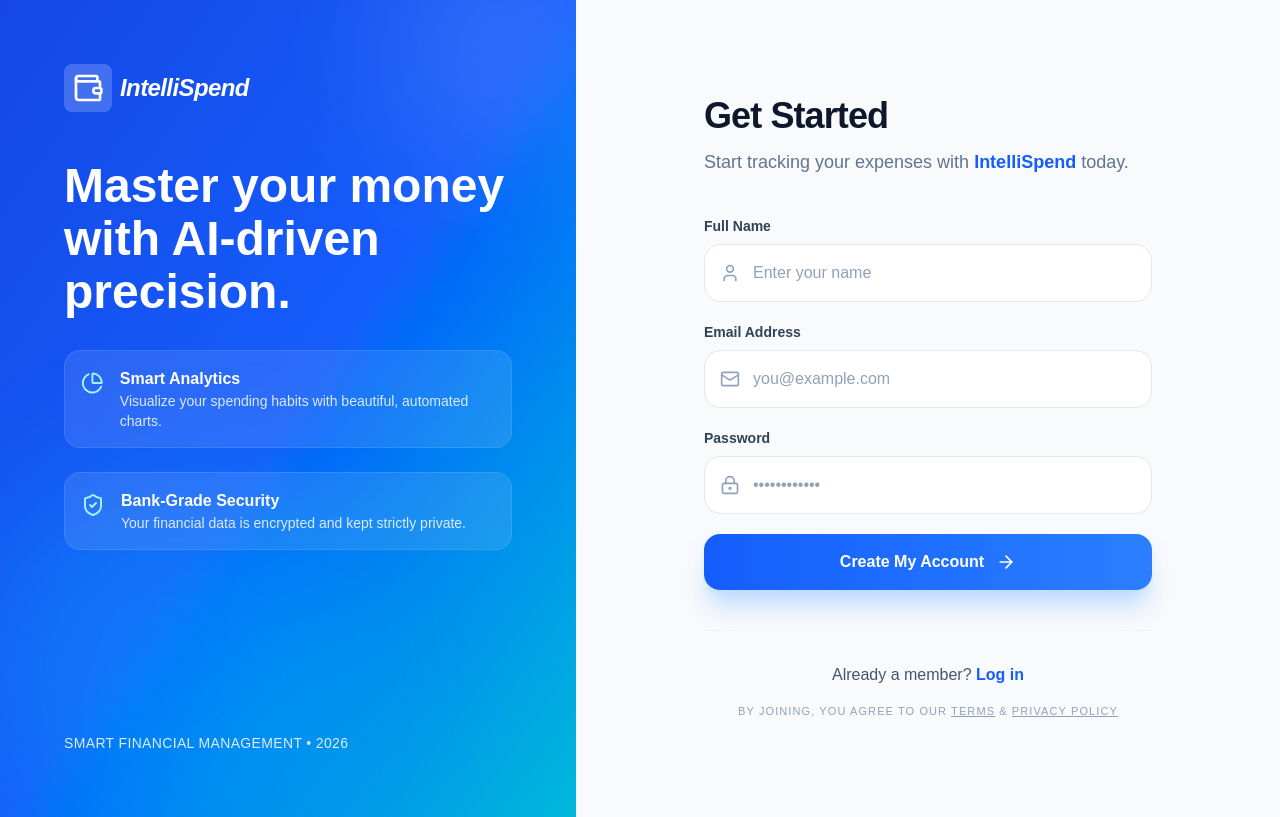
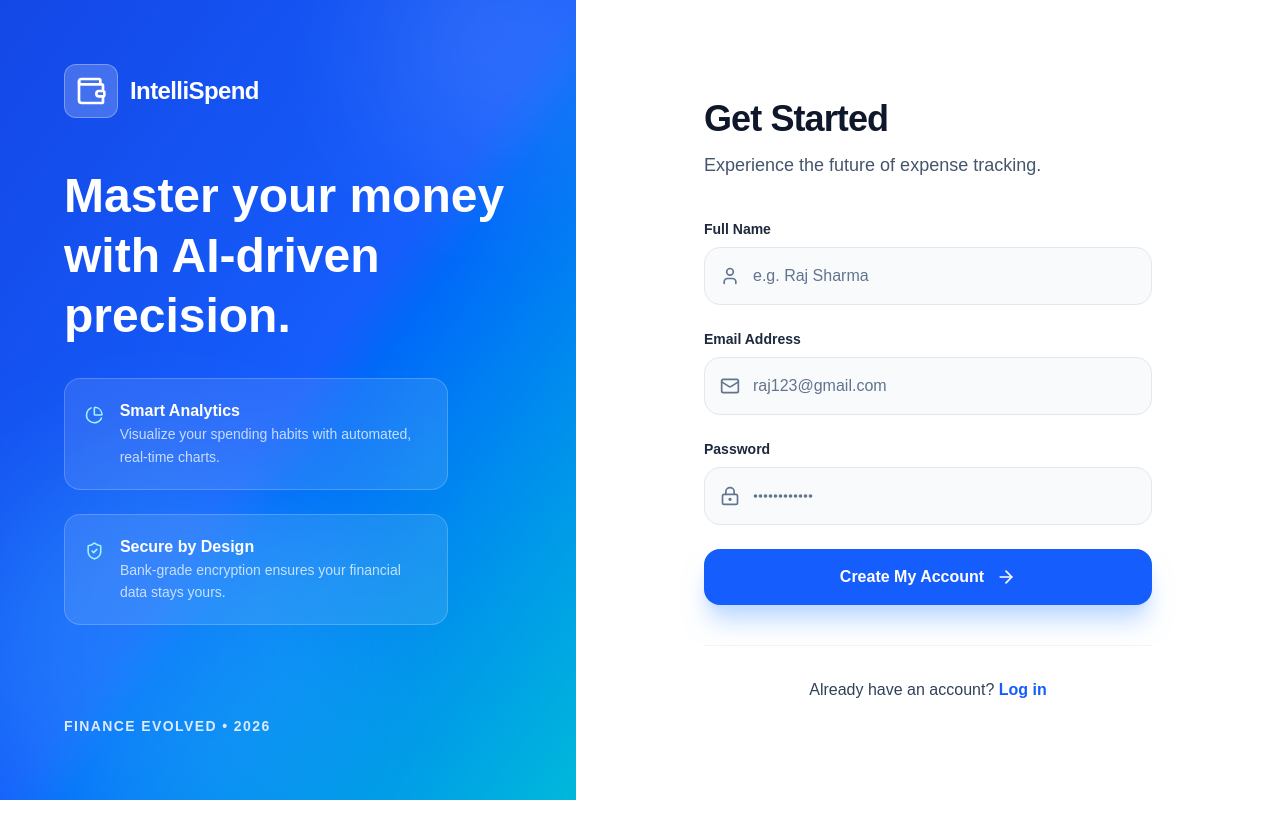
Before and after one commit to akshatXD-hash/IntelliSpend, a Next.js app: page /signup in a window 1280 px wide. Built offline with nearby package versions, Linux system fonts and the light colour scheme.

Commit message:
Added jwt callback

```diff
--- a/app/api/auth/[...nextauth]/route.ts
+++ b/app/api/auth/[...nextauth]/route.ts
@@ -1,5 +1,8 @@
 import NextAuth from "next-auth";
 import CredentialsProvider from "next-auth/providers/credentials";
+import GitHubProvider from "next-auth/providers/github";
+
+
 
 const handler = NextAuth({
     providers:[
@@ -14,8 +17,35 @@ const handler = NextAuth({
                   id:"1"
                 }
             }
-        })
-    ]
+        }),
+
+    GitHubProvider({
+      clientId: process.env.GITHUB_CLIENT_ID || "",
+      clientSecret: process.env.GITHUB_CLIENT_SECRET || "",
+    }),
+
+
+    ],
+
+    callbacks: {
+    async jwt({ token, user }:any) {
+      if (user) {
+        token.id = user.id; // ✅ store id in token
+      }
+      return token;
+    },
+
+    async session({ session, token }:any) {
+      if (session.user) {
+        session.user.id = token.id as string; // ✅ expose id to session
+      }
+      return session;
+    },
+  },
+
+    secret:process.env.NEXTAUTH_SECRET
+
+
 })
 
 export const GET = handler;
--- /dev/null
+++ b/app/api/auth/signup/route.ts
@@ -0,0 +1,11 @@
+import { NextRequest, NextResponse } from "next/server";
+
+export function POST(req:NextRequest){
+  return NextResponse.json({
+    message:"Hi user",
+    success:true,
+  },{status:201})
+
+
+
+}
--- a/app/signup/page.tsx
+++ b/app/signup/page.tsx
@@ -1,95 +1,127 @@
-import React from 'react';
+"use client"
+import React, { useState } from 'react';
 import { LockKeyhole, Mail, User, ArrowRight, Wallet, PieChart, ShieldCheck } from 'lucide-react';
+import axios from 'axios';
+import { useRouter } from 'next/navigation';
+
 
 export default function Signup() {
+    const router = useRouter();
+    const [name,setName] = useState<string>("");
+    const [email,setEmail] = useState<string>("");
+    const [password,setPassword] = useState<string>("");
+
+
+    async function submit(e:React.FormEvent) {
+       e.preventDefault();
+       const response = await axios.post("/api/auth/signup",{name,email,password});
+       //@ts-ignore
+       if(response.data.success){
+         router.push("/");
+       }
+    }
+
+
   return (
-    <div className="flex min-h-screen bg-[#f8fafc]">
-      {/* Left Side: Branding & Features (Hidden on mobile) */}
+    <div className="flex min-h-screen bg-white">
+      {/* Left Side: Branding (Hidden on mobile) */}
       <div className="hidden lg:flex w-[45%] bg-gradient-to-br from-blue-700 via-blue-600 to-cyan-500 p-16 flex-col justify-between text-white relative overflow-hidden">
-        {/* Abstract Background Decoration */}
+        {/* Decorative background elements for that 'Transparent' depth */}
         <div className="absolute top-[-10%] right-[-10%] w-64 h-64 bg-white/10 rounded-full blur-3xl"></div>
-        <div className="absolute bottom-[-5%] left-[-5%] w-96 h-96 bg-cyan-400/20 rounded-full blur-3xl"></div>
+        <div className="absolute bottom-[-5%] left-[-5%] w-96 h-96 bg-cyan-300/20 rounded-full blur-3xl"></div>
 
         <div className="relative z-10">
-          <div className="flex items-center gap-2 mb-12">
-            <div className="p-2 bg-white/20 backdrop-blur-md rounded-lg">
+          <div className="flex items-center gap-3 mb-12">
+            <div className="p-2.5 bg-white/20 backdrop-blur-xl rounded-xl border border-white/30">
               <Wallet className="h-8 w-8 text-white" />
             </div>
-            <h1 className="text-2xl font-bold tracking-tight italic">IntelliSpend</h1>
+            <h1 className="text-2xl font-bold tracking-tight">IntelliSpend</h1>
           </div>
 
-          <h2 className="text-5xl font-bold leading-[1.1] mb-8">
+          <h2 className="text-5xl font-extrabold leading-tight mb-8">
             Master your money <br /> with AI-driven <br /> precision.
           </h2>
 
-          <div className="space-y-6">
-            <div className="flex items-start gap-4 p-4 rounded-2xl bg-white/10 backdrop-blur-sm border border-white/10">
+          <div className="space-y-6 max-w-sm">
+            <div className="flex items-start gap-4 p-5 rounded-2xl bg-white/10 backdrop-blur-md border border-white/20">
               <PieChart className="h-6 w-6 text-cyan-200 mt-1" />
               <div>
-                <p className="font-semibold text-white">Smart Analytics</p>
-                <p className="text-blue-100 text-sm">Visualize your spending habits with beautiful, automated charts.</p>
+                <p className="font-bold text-white">Smart Analytics</p>
+                <p className="text-blue-50/80 text-sm leading-relaxed">Visualize your spending habits with automated, real-time charts.</p>
               </div>
             </div>
-            <div className="flex items-start gap-4 p-4 rounded-2xl bg-white/10 backdrop-blur-sm border border-white/10">
+            <div className="flex items-start gap-4 p-5 rounded-2xl bg-white/10 backdrop-blur-md border border-white/20">
               <ShieldCheck className="h-6 w-6 text-cyan-200 mt-1" />
               <div>
-                <p className="font-semibold text-white">Bank-Grade Security</p>
-                <p className="text-blue-100 text-sm">Your financial data is encrypted and kept strictly private.</p>
+                <p className="font-bold text-white">Secure by Design</p>
+                <p className="text-blue-50/80 text-sm leading-relaxed">Bank-grade encryption ensures your financial data stays yours.</p>
               </div>
             </div>
           </div>
         </div>
 
-        <div className="relative z-10 text-sm text-blue-100 font-medium tracking-wide">
-          SMART FINANCIAL MANAGEMENT • 2026
+        <div className="relative z-10 text-sm text-blue-100 font-semibold tracking-widest uppercase">
+          Finance Evolved • 2026
         </div>
       </div>
 
       {/* Right Side: Signup Form */}
-      <div className="w-full lg:w-[55%] flex items-center justify-center p-6 sm:p-12 lg:p-24">
+      <div className="w-full lg:w-[55%] flex items-center justify-center p-8">
         <div className="w-full max-w-md">
-          <div className="mb-10">
-            <h2 className="text-4xl font-bold text-slate-900 tracking-tight">Get Started</h2>
-            <p className="mt-3 text-slate-500 text-lg">
-              Start tracking your expenses with <span className="text-blue-600 font-semibold">IntelliSpend</span> today.
+          <div className="mb-10 text-center lg:text-left">
+            <h2 className="text-4xl font-black text-slate-900 tracking-tight mb-3">Get Started</h2>
+            <p className="text-slate-600 text-lg">
+              Experience the future of expense tracking.
             </p>
           </div>
 
-          <form className="space-y-5">
+          <form className="space-y-6" onSubmit={submit}>
             <div>
-              <label className="block text-sm font-semibold text-slate-700 mb-2">Full Name</label>
+              <label className="block text-sm font-bold text-slate-800 mb-2">Full Name</label>
               <div className="group relative">
-                <User className="absolute left-4 top-1/2 -translate-y-1/2 h-5 w-5 text-slate-400 group-focus-within:text-blue-500 transition-colors" />
+                <User className="absolute left-4 top-1/2 -translate-y-1/2 h-5 w-5 text-slate-500 group-focus-within:text-blue-600 transition-colors" />
                 <input
+                  value={name}
+                  onChange={(e)=>{
+                    setName(e.target.value);
+                  }}
                   type="text"
                   required
-                  className="w-full pl-12 pr-4 py-4 bg-white border border-slate-200 rounded-2xl focus:ring-4 focus:ring-blue-500/10 focus:border-blue-500 outline-none transition-all placeholder:text-slate-400"
-                  placeholder="Enter your name"
+                  className="w-full pl-12 pr-4 py-4 bg-slate-50 border border-slate-200 rounded-2xl focus:ring-4 focus:ring-blue-500/10 focus:border-blue-600 focus:bg-white outline-none transition-all text-slate-900 placeholder:text-slate-500"
+                  placeholder="e.g. Raj Sharma"
                 />
               </div>
             </div>
 
             <div>
-              <label className="block text-sm font-semibold text-slate-700 mb-2">Email Address</label>
+              <label className="block text-sm font-bold text-slate-800 mb-2">Email Address</label>
               <div className="group relative">
-                <Mail className="absolute left-4 top-1/2 -translate-y-1/2 h-5 w-5 text-slate-400 group-focus-within:text-blue-500 transition-colors" />
+                <Mail className="absolute left-4 top-1/2 -translate-y-1/2 h-5 w-5 text-slate-500 group-focus-within:text-blue-600 transition-colors" />
                 <input
+                value={email}
+                onChange={(e)=>{
+                    setEmail(e.target.value)
+                }}
                   type="email"
                   required
-                  className="w-full pl-12 pr-4 py-4 bg-white border border-slate-200 rounded-2xl focus:ring-4 focus:ring-blue-500/10 focus:border-blue-500 outline-none transition-all placeholder:text-slate-400"
-                  placeholder="you@example.com"
+                  className="w-full pl-12 pr-4 py-4 bg-slate-50 border border-slate-200 rounded-2xl focus:ring-4 focus:ring-blue-500/10 focus:border-blue-600 focus:bg-white outline-none transition-all text-slate-900 placeholder:text-slate-500"
+                  placeholder="raj123@gmail.com"
                 />
               </div>
             </div>
 
             <div>
-              <label className="block text-sm font-semibold text-slate-700 mb-2">Password</label>
+              <label className="block text-sm font-bold text-slate-800 mb-2">Password</label>
               <div className="group relative">
-                <LockKeyhole className="absolute left-4 top-1/2 -translate-y-1/2 h-5 w-5 text-slate-400 group-focus-within:text-blue-500 transition-colors" />
+                <LockKeyhole className="absolute left-4 top-1/2 -translate-y-1/2 h-5 w-5 text-slate-500 group-focus-within:text-blue-600 transition-colors" />
                 <input
+                  value={password}
+                  onChange={(e)=>{
+                    setPassword(e.target.value);
+                  }}
                   type="password"
                   required
-                  className="w-full pl-12 pr-4 py-4 bg-white border border-slate-200 rounded-2xl focus:ring-4 focus:ring-blue-500/10 focus:border-blue-500 outline-none transition-all placeholder:text-slate-400"
+                  className="w-full pl-12 pr-4 py-4 bg-slate-50 border border-slate-200 rounded-2xl focus:ring-4 focus:ring-blue-500/10 focus:border-blue-600 focus:bg-white outline-none transition-all text-slate-900 placeholder:text-slate-500 font-sans"
                   placeholder="••••••••••••"
                 />
               </div>
@@ -97,22 +129,19 @@ export default function Signup() {
 
             <button
               type="submit"
-              className="w-full mt-4 bg-gradient-to-r from-blue-600 to-blue-500 hover:from-blue-700 hover:to-blue-600 text-white font-bold py-4 rounded-2xl flex items-center justify-center gap-3 transition-all active:scale-[0.98] shadow-xl shadow-blue-200"
+              className="w-full bg-blue-600 hover:bg-blue-700 text-white font-bold py-4 rounded-2xl flex items-center justify-center gap-3 transition-all active:scale-[0.98] shadow-xl shadow-blue-200 mt-2"
             >
               Create My Account
               <ArrowRight className="h-5 w-5" />
             </button>
           </form>
 
-          <div className="mt-10 pt-8 border-t border-slate-100 flex flex-col items-center gap-4">
-            <p className="text-slate-600">
-              Already a member?{' '}
-              <a href="/api/auth/signin" className="font-bold text-blue-600 hover:text-blue-700">
+          <div className="mt-10 pt-8 border-t border-slate-100">
+            <p className="text-center text-slate-700 font-medium">
+              Already have an account?{' '}
+              <a href="/api/auth/signin" className="text-blue-600 font-bold hover:underline underline-offset-4">
                 Log in
               </a>
-            </p>
-            <p className="text-[11px] text-slate-400 text-center uppercase tracking-widest px-8 leading-relaxed">
-              By joining, you agree to our <span className="underline cursor-pointer">Terms</span> & <span className="underline cursor-pointer">Privacy Policy</span>
             </p>
           </div>
         </div>
```
